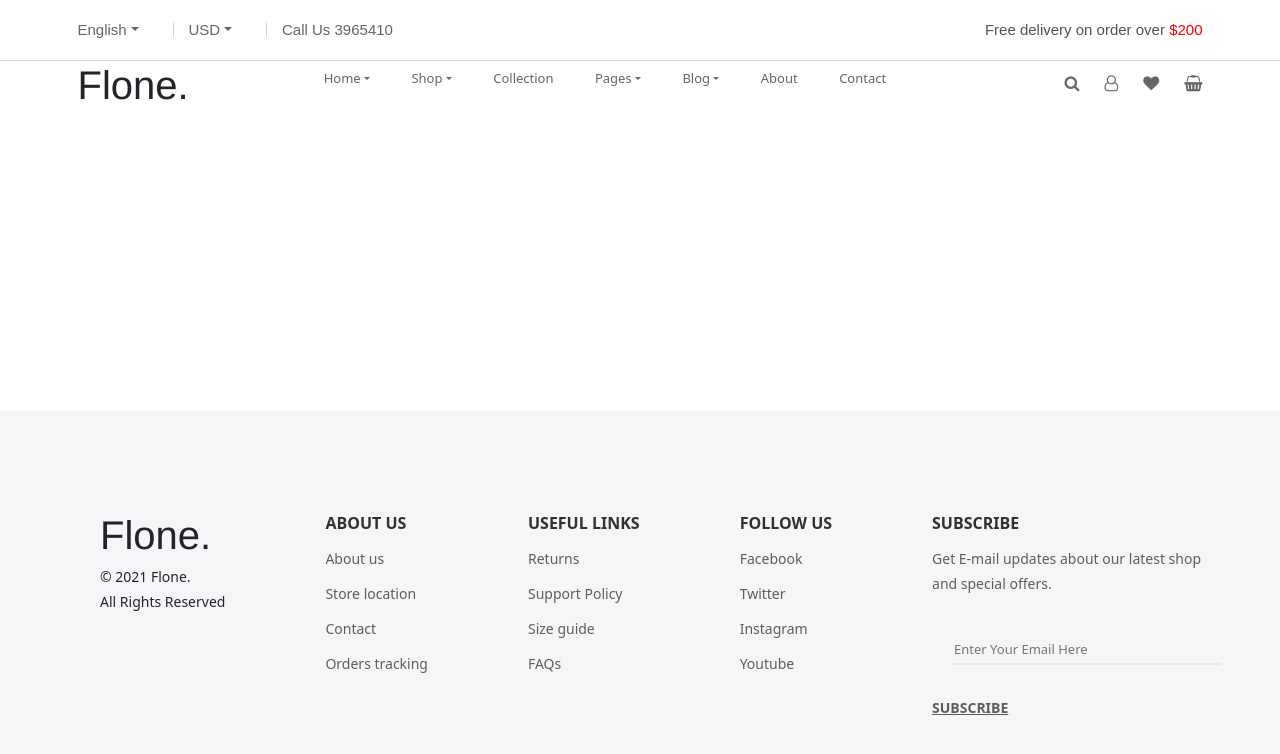
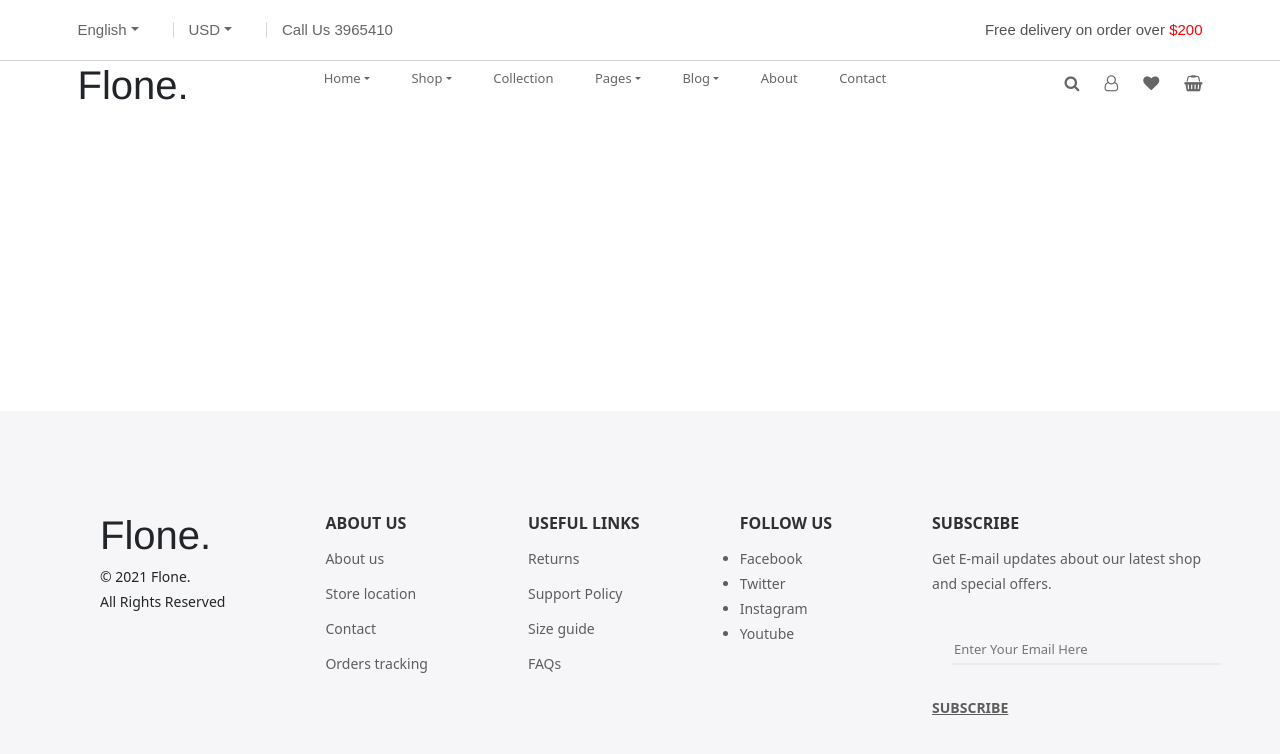
Before and after one commit to reza-madankar/Shop, a React (Create React App) app: page / in a window 1280 px wide. Shown: the top 754 px of the page. Built offline with nearby package versions, Linux system fonts and the light colour scheme.

Commit message:
***Tasks*** 1-deleted extra ui and li . 2-added justify content .

```diff
--- a/src/Content/Style/footerStyle.scss
+++ b/src/Content/Style/footerStyle.scss
@@ -1,5 +1,6 @@
 #footerContainer {
   display: flex;
+  justify-content: center;
 }
 
 .mainFooter {
--- a/src/Pages/Layout/component/footer.jsx
+++ b/src/Pages/Layout/component/footer.jsx
@@ -29,10 +29,12 @@ function Footer() {
           </div>
           <div className="footerCloumn">
             <ul className="tittleCloumn">FOLLOW US</ul>
-            <ul>Facebook</ul>
-            <ul>Twitter</ul>
-            <ul>Instagram</ul>
-            <ul>Youtube</ul>
+            <ul>
+              <li>Facebook</li>
+            <li>Twitter</li>
+           <li>Instagram</li>
+            <li>Youtube</li>
+            </ul>
           </div>
           <div className="footerCloumn">
             <ul className="tittleCloumn">SUBSCRIBE</ul>
```
